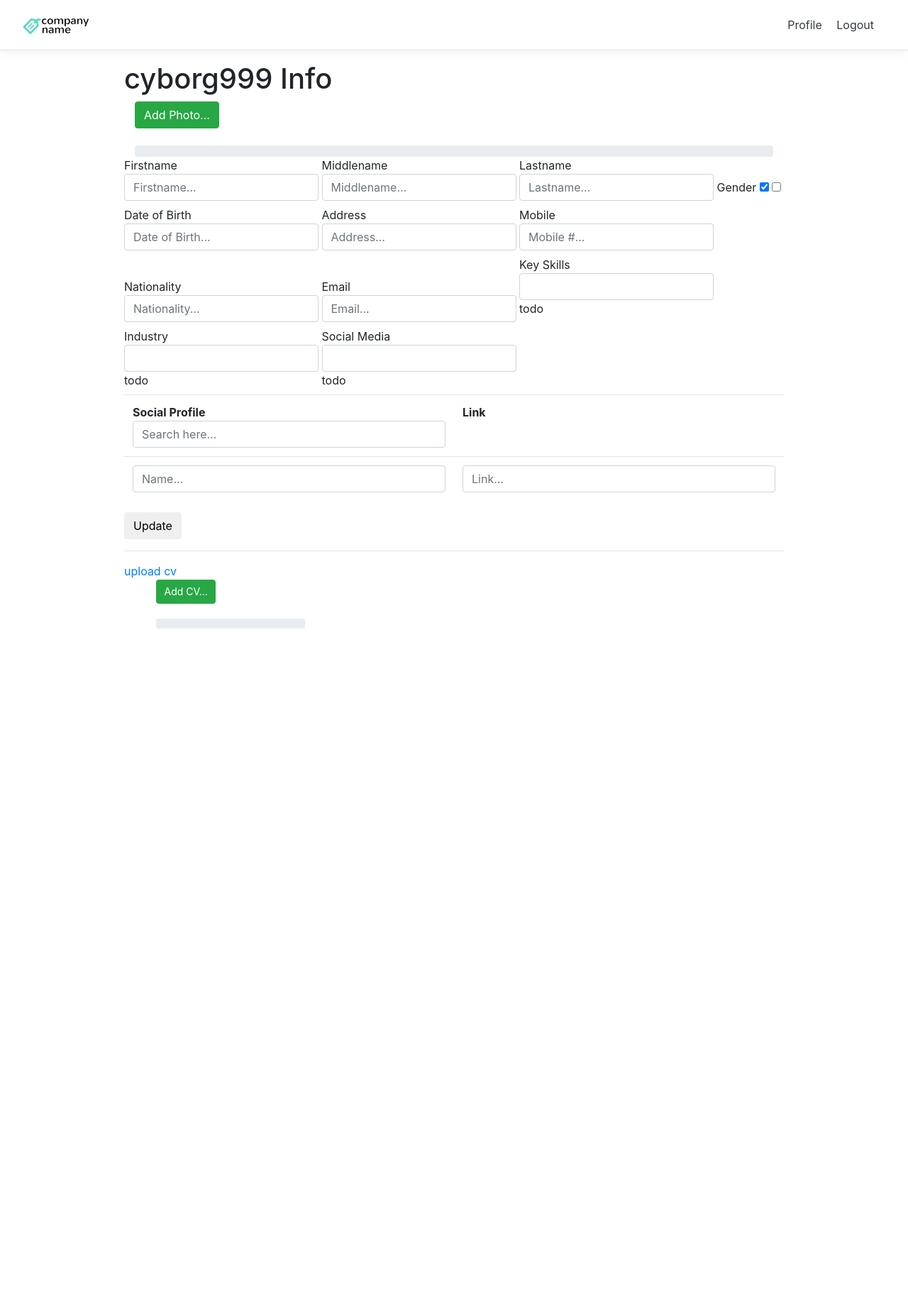
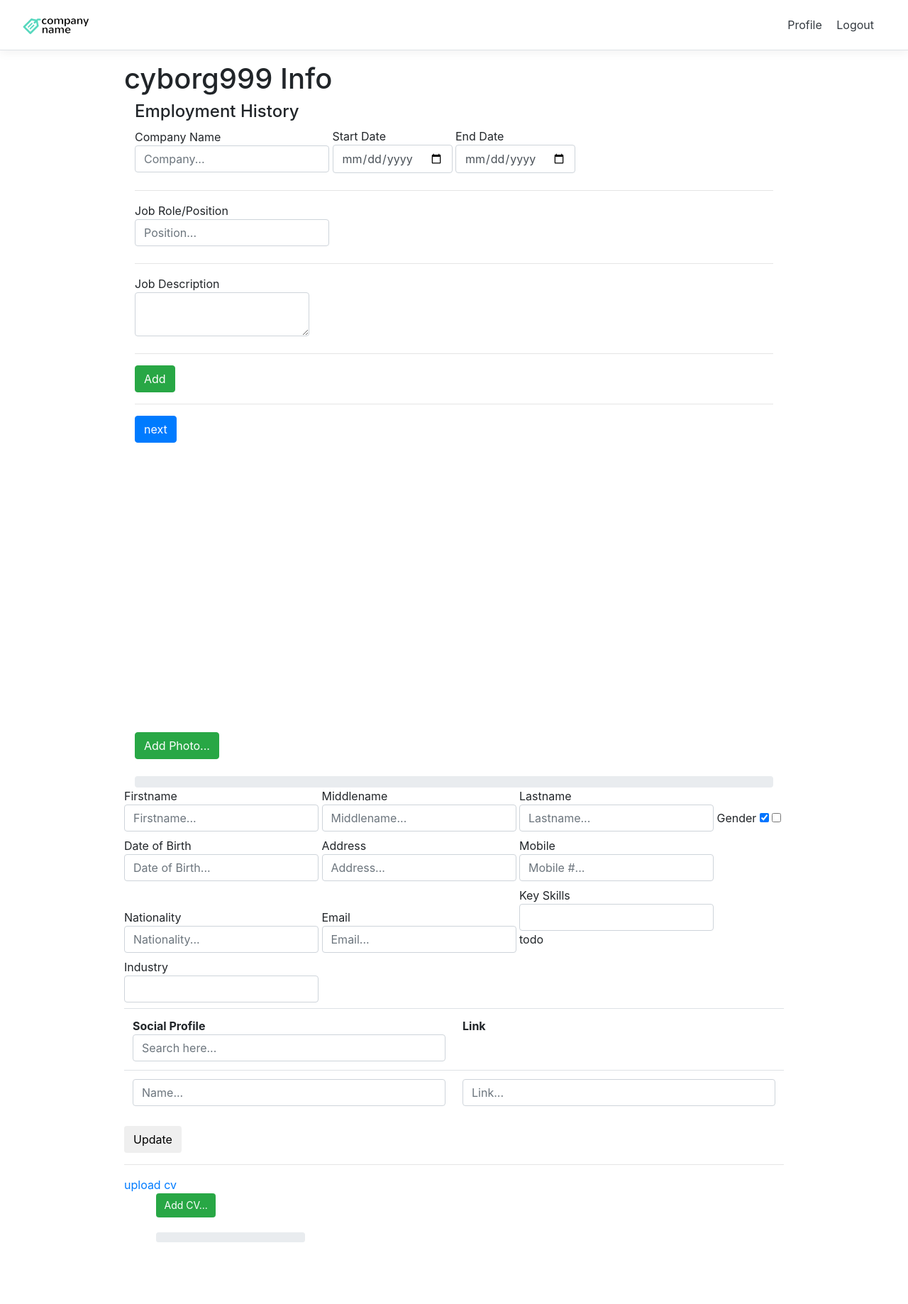
Before and after one commit to cyborg999/job, a PHP site: page /info.php in a window 1280 px wide. Shown: the whole page at 71% size. Before the commit the page ends 886 px from the top, so only its background shows below. Run offline with PHP 8.4, Linux system fonts and the light colour scheme; a user stored in the database is signed in.

Commit message:
Added applicant's employment history

```diff
--- a/info.php
+++ b/info.php
@@ -5,6 +5,70 @@
 <main class="container-fluid">
 	<section class="container">
 		<h1><?= $_SESSION['username'];?> Info</h1>
+		<div class="container">
+			<div class="row">
+				<div class="col">
+					<h4 class="display-8">Employment History</h4>
+				</div>
+			</div>
+			<div class="row emp">
+
+			</div>
+			<div class="row">
+				<div class="col">
+					<form id="emphistory">
+						<input type="hidden" name="addemploymenthistory" value="1">
+						<label>Company Name
+							<input type="text" id="ecompany" class="form-control " name="company" placeholder="Company..."/>
+						</label>
+						<label>Start Date
+							<input type="date" id="sdate"  class="form-control" name="startdate" required placeholder="Date Started..."/>
+						</label>
+						<label>End Date
+							<input type="date" id="edate"  class="form-control" name="enddate" required placeholder="Date Ended..."/>
+						</label>
+						<hr>
+						<label>Job Role/Position
+							<input type="text"  id="erole" class="form-control" name="role" placeholder="Position..."/>
+						</label>
+						<hr>
+						<label>Job Description
+							<textarea class="form-control" id="edesc"  name="jobdesc"></textarea>
+						</label>
+						<hr>
+						<input type="submit" class="btn btn-success" value="Add">
+						<hr>
+					</form>
+						<input type="submit" class="btn btn-primary" value="next">
+				</div>
+			</div>
+		</div>
+		<script type="text/html" id="emphist">
+			<div class="col-12">
+				<a href="" data-id="[ID]"class="close">x</a>
+				<h5 class="display-8">[COMPANY] <small>[MONTHS]</small></h5>
+				<b>[POSITION]</b>
+				<p>[DESC]</p>
+				<hr>
+			</div>
+		</script>
+		<br>
+		<br>
+		<br>
+		<br>
+		<br>
+		<br>
+		<br>
+		<br>
+		<br>
+		<br>
+		<br>
+		<br>
+		<br>
+		<br>
+		<br>
+		<br>
+		<br>
 		<div class="container photo">
 		    <!-- The fileinput-button span is used to style the file input field as button -->
 		    <span class="btn btn-success fileinput-button">
@@ -58,11 +122,9 @@
 			</label>
 			<label>Industry
 				<input type="text" class="form-control" value="" name="industry_ids">
-				todo
 			</label>
-			<label>Social Media
+			<label class="hidden">Social Media
 				<input type="text" class="form-control" value="" name="social_ids">
-				todo
 			</label>
 			<div class="table-responsive">
 				<table class="table">
@@ -101,6 +163,65 @@
 	<script src="js/jQuery-File-Upload-master/js/jquery.fileupload-video.js"></script>
 	<!-- The File Upload validation plugin -->
 	<script src="js/jQuery-File-Upload-master/js/jquery.fileupload-validate.js"></script>
+	<script type="text/javascript">
+		(function($){
+			$(document).ready(function(){
+				function attachListener(){
+					$(".close").off().on("click", function(e){
+						e.preventDefault();
+
+						var me = $(this);
+						var id = me.data("id");
+
+						$.ajax({
+							url : "process.php",
+							data : { deleteEmpHis : true, id : id},
+							type : 'POST',
+							dataType : 'JSON',
+							success : function(res){
+								console.log(res);
+								me.parents(".col-12").remove();
+							}
+						});
+					});
+
+				}
+
+				attachListener();
+
+				$("#emphistory").on("submit", function(e){
+					e.preventDefault();
+
+
+					$.ajax({
+						url : "process.php",
+						data : $(this).serialize(),
+						type : 'POST',
+						dataType : 'JSON',
+						success : function(res){
+							console.log(res);
+
+							var html = $("#emphist").html();
+
+							html = html.replace("[COMPANY]", $("#ecompany").val()).
+								replace("[MONTHS]", res.interval).
+								replace("[POSITION]", $("#erole").val()).
+								replace("[ID]", res.id).
+								replace("[DESC]", $("#edesc").val());
+
+							$(".emp").first().append(html);
+
+							attachListener();
+						}
+					});
+
+				});
+			});
+
+
+
+		})(jQuery);
+	</script>
 	<script>
 	/*jslint unparam: true, regexp: true */
 	/*global window, $ */
--- a/login.php
+++ b/login.php
@@ -95,7 +95,7 @@
     		<div class="col"></div>
     		<div class="col">
 	    		<?php
-			    	$error = $model->getMessages();
+			    	$error = $model->getErrors();
 			    	if(count($error)){
 			    		echo '<div class="alert alert-warning alert-dismissible fade show" role="alert"><strong>Login Failed</strong>';
 			    			foreach($error as $idx => $e) {
--- a/model.php
+++ b/model.php
@@ -24,8 +24,49 @@ class Model {
 		$this->socialCompletedListener();
 		$this->searchSocialListener();
 		$this->saveSocialListener();
+		$this->addEmploymentHistoryListener();
+		$this->deleteEmploymentHistoryListener();
 		$this->addNewJobListener();
 		$this->uploadCV();
+	}
+
+	public function deleteEmploymentHistoryListener(){
+		if(isset($_POST['deleteEmpHis'])){
+			$this->db->prepare("
+					DELETE FROM emp_history
+					WHERE id = ?
+				")->execute(array($_POST['id']));
+
+			die(json_encode(array("success")));
+		}
+	}
+
+	public function addEmploymentHistoryListener(){
+		if(isset($_POST['addemploymenthistory'])){
+			$startdate = new DateTime($_POST['startdate']);
+			$enddate = new DateTime($_POST['enddate']);
+			$interval = $startdate->diff($enddate);
+
+			$interval->format('%m months');
+			$expText = "";
+
+			if($interval->y > 0){
+				$expText = $interval->y." year(s)";
+
+				if($interval->m > 0){
+					$expText.= " and ".$interval->m." month(s).";
+				}
+			} else {
+				$expText = $interval->m." month(s).";
+			}
+
+			$this->db->prepare("
+					INSERT INTO emp_history(companyname,startdate,enddate,jobrole,jobdesc,userid)
+					VALUES(?,?,?,?,?,?)
+				")->execute(array($_POST['company'],$_POST['startdate'],$_POST['enddate'],$_POST['role'],$_POST['jobdesc'],$_SESSION['id']));
+
+			die(json_encode(array("interval" => $expText, "id" => $this->db->lastInsertId())));
+		}
 	}
 
 	public function getAllJobByUserId(){
@@ -219,7 +260,6 @@ class Model {
 			} else {
 				$this->errors[] = "Invalid login details.";
 			}
-
 
 		}
 	}
```
Also changed, not shown: jobs.sql (+43 -3 lines), 1 other file. Lines whose indentation alone changed are shown as unchanged.
